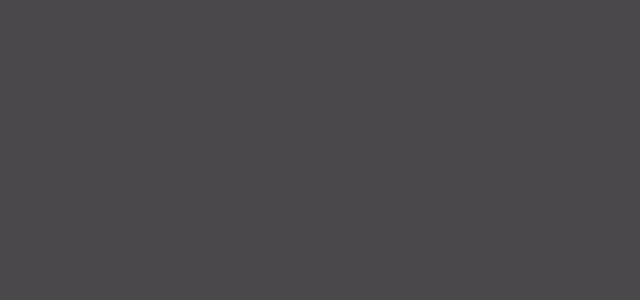
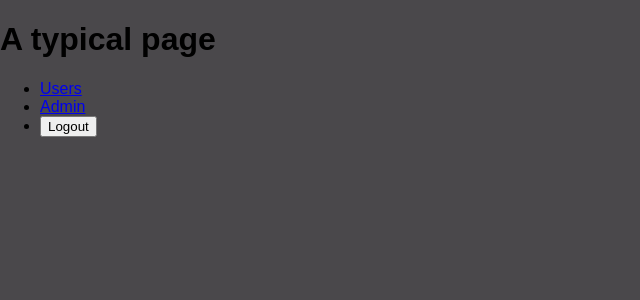
Before and after one commit to Perevechenkov/hooks-practice, a JavaScript app: page / in a window 1280 px wide. Shown: the top 300 px of the page, without its empty margins (0-640 px from the left). Built offline with nearby package versions, Linux system fonts and the light colour scheme.

Commit message:
Header component w/o styling

```diff
--- a/src/App.js
+++ b/src/App.js
@@ -1,3 +1,9 @@
+import MainHeader from './components/MainHeader/MainHeader';
+
 export default function App() {
-  return <div></div>;
+  return (
+    <>
+      <MainHeader />
+    </>
+  );
 }
--- /dev/null
+++ b/src/components/MainHeader/MainHeader.js
@@ -0,0 +1,11 @@
+import classes from './MainHeader.module.scss';
+import Navigation from './Navigation';
+
+export default function MainHeader(props) {
+  return (
+    <header className={classes['main-header']}>
+      <h1>A typical page</h1>
+      <Navigation />
+    </header>
+  );
+}
--- /dev/null
+++ b/src/components/MainHeader/Navigation.js
@@ -0,0 +1,19 @@
+import classes from './Navigation.module.scss';
+
+export default function Navigation(props) {
+  return (
+    <nav className={classes.nav}>
+      <ul>
+        <li>
+          <a href='/'>Users</a>
+        </li>
+        <li>
+          <a href='/'>Admin</a>
+        </li>
+        <li>
+          <button>Logout</button>
+        </li>
+      </ul>
+    </nav>
+  );
+}
```
Also changed, not shown: src/components/MainHeader/MainHeader.module.scss (added), src/components/MainHeader/Navigation.module.scss (added).
